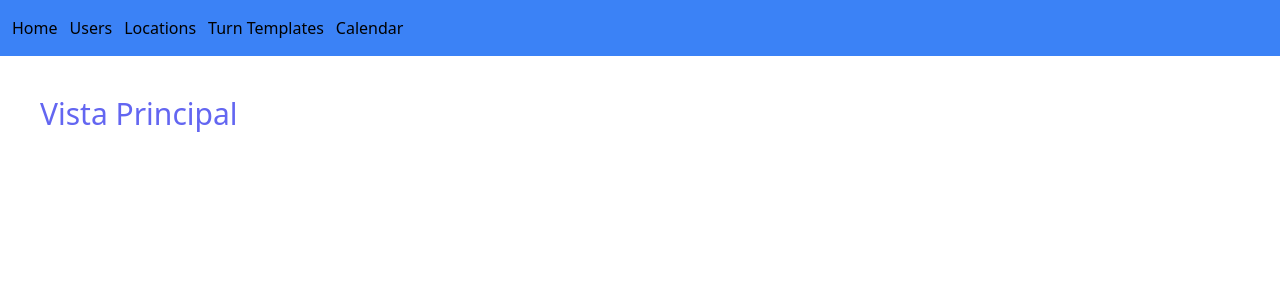
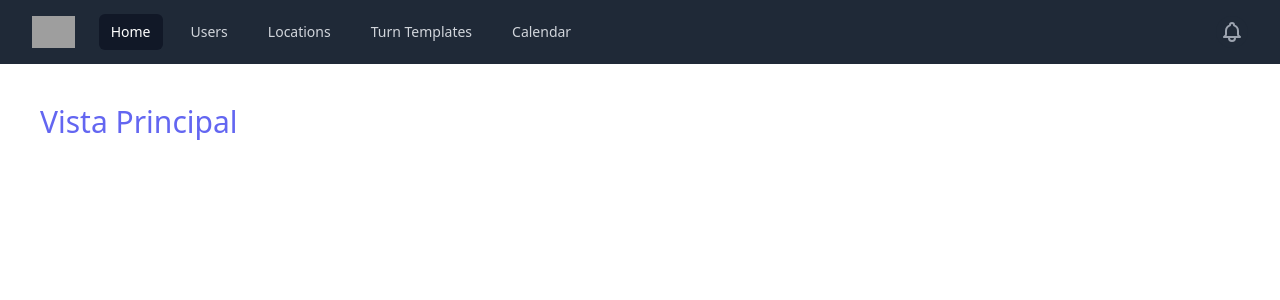
Before and after one commit to chrisloarryn/vue-lists-app, a Vue app: page / in a window 1280 px wide. Shown: the top 300 px of the page. Built offline with nearby package versions, Linux system fonts and the light colour scheme; grey boxes are pictures that could not be loaded.

Commit message:
feat: navbar added

```diff
--- a/src/components/TheNavBar.vue
+++ b/src/components/TheNavBar.vue
@@ -1,14 +1,174 @@
 <template>
-  <div
-    id="nav"
-    class="sticky flex items-center p-3 space-x-3 bg-blue-500 w-full h-14"
-  >
-    <router-link to="/">Home</router-link>
-    <router-link to="/users">Users</router-link>
-    <router-link to="/locations">Locations</router-link>
-    <router-link to="/turn-templates">Turn Templates</router-link>
-    <router-link to="/calendar">Calendar</router-link>
-  </div>
+  <!-- This example requires Tailwind CSS v2.0+ -->
+  <nav class="bg-gray-800">
+    <div class="max-w-7xl mx-auto px-2 sm:px-6 lg:px-8">
+      <div class="relative flex items-center justify-between h-16">
+        <div class="absolute inset-y-0 left-0 flex items-center sm:hidden">
+          <!-- Mobile menu button-->
+          <button
+            type="button"
+            class="inline-flex items-center justify-center p-2 rounded-md text-gray-400 hover:text-white hover:bg-gray-700 focus:outline-none focus:ring-2 focus:ring-inset focus:ring-white"
+            aria-controls="mobile-menu"
+            aria-expanded="false"
+          >
+            <span class="sr-only">Open main menu</span>
+            <!--
+            Icon when menu is closed.
+
+            Heroicon name: outline/menu
+
+            Menu open: "hidden", Menu closed: "block"
+          -->
+            <svg
+              class="block h-6 w-6"
+              xmlns="http://www.w3.org/2000/svg"
+              fill="none"
+              viewBox="0 0 24 24"
+              stroke="currentColor"
+              aria-hidden="true"
+            >
+              <path
+                stroke-linecap="round"
+                stroke-linejoin="round"
+                stroke-width="2"
+                d="M4 6h16M4 12h16M4 18h16"
+              />
+            </svg>
+            <!--
+            Icon when menu is open.
+
+            Heroicon name: outline/x
+
+            Menu open: "block", Menu closed: "hidden"
+          -->
+            <svg
+              class="hidden h-6 w-6"
+              xmlns="http://www.w3.org/2000/svg"
+              fill="none"
+              viewBox="0 0 24 24"
+              stroke="currentColor"
+              aria-hidden="true"
+            >
+              <path
+                stroke-linecap="round"
+                stroke-linejoin="round"
+                stroke-width="2"
+                d="M6 18L18 6M6 6l12 12"
+              />
+            </svg>
+          </button>
+        </div>
+        <div
+          class="flex-1 flex items-center justify-center sm:items-stretch sm:justify-start"
+        >
+          <div class="flex-shrink-0 flex items-center">
+            <img
+              class="block lg:hidden h-8 w-auto"
+              src="https://www.notus.cl/img/notus-light.png"
+              alt="Workflow"
+            />
+            <img
+              class="hidden lg:block h-8 w-auto"
+              src="https://www.notus.cl/img/notus-light.png"
+              alt="Workflow"
+            />
+          </div>
+          <div class="hidden sm:block sm:ml-6">
+            <div class="flex space-x-4">
+              <!-- Current: "bg-gray-900 text-white", Default: "text-gray-300 hover:bg-gray-700 hover:text-white" -->
+              <a
+                href="#"
+                class="bg-gray-900 text-white px-3 py-2 rounded-md text-sm font-medium"
+                aria-current="page"
+                ><router-link to="/">Home</router-link></a
+              >
+
+              <a
+                href="#"
+                class="text-gray-300 hover:bg-gray-700 hover:text-white px-3 py-2 rounded-md text-sm font-medium"
+                ><router-link to="/users">Users</router-link></a
+              >
+
+              <a
+                href="#"
+                class="text-gray-300 hover:bg-gray-700 hover:text-white px-3 py-2 rounded-md text-sm font-medium"
+                ><router-link to="/locations">Locations</router-link></a
+              >
+
+              <a
+                href="#"
+                class="text-gray-300 hover:bg-gray-700 hover:text-white px-3 py-2 rounded-md text-sm font-medium"
+              >
+                <router-link to="/turn-templates">Turn Templates</router-link>
+              </a>
+              <a
+                href="#"
+                class="text-gray-300 hover:bg-gray-700 hover:text-white px-3 py-2 rounded-md text-sm font-medium"
+              >
+                <router-link to="/calendar">Calendar</router-link></a
+              >
+            </div>
+          </div>
+        </div>
+        <div
+          class="absolute inset-y-0 right-0 flex items-center pr-2 sm:static sm:inset-auto sm:ml-6 sm:pr-0"
+        >
+          <button
+            class="bg-gray-800 p-1 rounded-full text-gray-400 hover:text-white focus:outline-none focus:ring-2 focus:ring-offset-2 focus:ring-offset-gray-800 focus:ring-white"
+          >
+            <span class="sr-only">View notifications</span>
+            <!-- Heroicon name: outline/bell -->
+            <svg
+              class="h-6 w-6"
+              xmlns="http://www.w3.org/2000/svg"
+              fill="none"
+              viewBox="0 0 24 24"
+              stroke="currentColor"
+              aria-hidden="true"
+            >
+              <path
+                stroke-linecap="round"
+                stroke-linejoin="round"
+                stroke-width="2"
+                d="M15 17h5l-1.405-1.405A2.032 2.032 0 0118 14.158V11a6.002 6.002 0 00-4-5.659V5a2 2 0 10-4 0v.341C7.67 6.165 6 8.388 6 11v3.159c0 .538-.214 1.055-.595 1.436L4 17h5m6 0v1a3 3 0 11-6 0v-1m6 0H9"
+              />
+            </svg>
+          </button>
+        </div>
+      </div>
+    </div>
+
+    <!-- Mobile menu, show/hide based on menu state. -->
+    <div class="sm:hidden" id="mobile-menu">
+      <div class="px-2 pt-2 pb-3 space-y-1">
+        <!-- Current: "bg-gray-900 text-white", Default: "text-gray-300 hover:bg-gray-700 hover:text-white" -->
+        <a
+          href="#"
+          class="bg-gray-900 text-white block px-3 py-2 rounded-md text-base font-medium"
+          aria-current="page"
+          >Dashboard</a
+        >
+
+        <a
+          href="#"
+          class="text-gray-300 hover:bg-gray-700 hover:text-white block px-3 py-2 rounded-md text-base font-medium"
+          >Team</a
+        >
+
+        <a
+          href="#"
+          class="text-gray-300 hover:bg-gray-700 hover:text-white block px-3 py-2 rounded-md text-base font-medium"
+          >Projects</a
+        >
+
+        <a
+          href="#"
+          class="text-gray-300 hover:bg-gray-700 hover:text-white block px-3 py-2 rounded-md text-base font-medium"
+          >Calendar</a
+        >
+      </div>
+    </div>
+  </nav>
 </template>
 
 <script>
```
